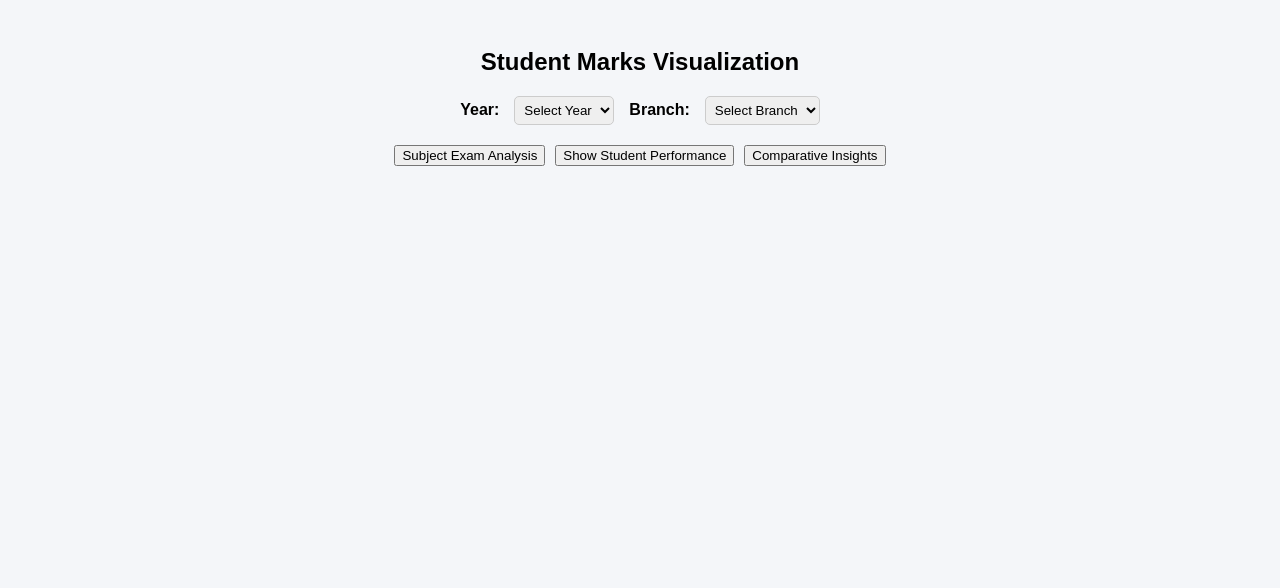
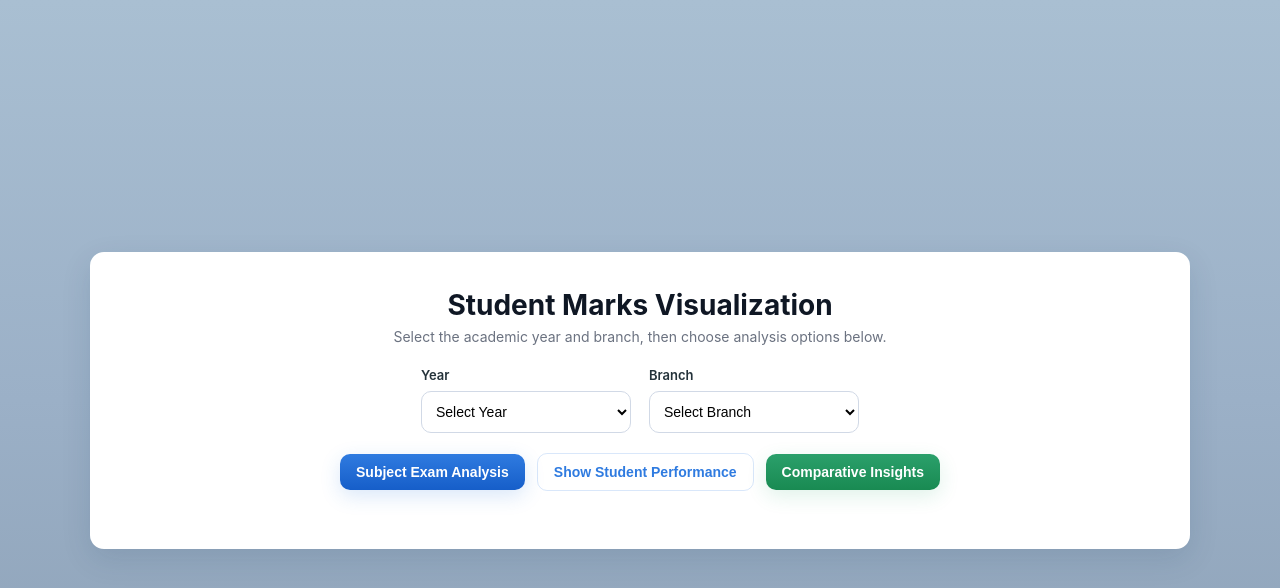
Before and after one commit to sudheer-01/student-management-system, a website: page HodTask/GenerateCharts/generateCharts.html in a window 1280 px wide. Drawn offline with nearby package versions, Linux system fonts and the light colour scheme; no server answers.

Commit message:
generating charts

```diff
--- a/HodTask/GenerateCharts/generateCharts.css
+++ b/HodTask/GenerateCharts/generateCharts.css
@@ -1,58 +1,181 @@
-body {
-  font-family: Arial, sans-serif;
-  background: #f4f6f9;
-  text-align: center;
-  padding: 20px;
+/* General reset and base */
+* { box-sizing: border-box; margin: 0; padding: 0; }
+:root {
+  --bg-start: #e6eef9;
+  --bg-end: #c9d9ea;
+  --card-bg: #ffffff;
+  --accent: #2f7be0;
+  --accent-2: #1aa260;
+  --muted: #6b7280;
+  --radius: 14px;
+  --shadow: 0 10px 30px rgba(18, 52, 86, 0.12);
+  --card-width: 1100px;
 }
 
-.container {
-  width: 80%;
-  margin: auto;
+/* Page background */
+body, html, .page-bg {
+  height: 100%;
+  font-family: "Inter", system-ui, -apple-system, "Segoe UI", Roboto, "Helvetica Neue", Arial;
+  -webkit-font-smoothing: antialiased;
+  -moz-osx-font-smoothing: grayscale;
 }
-.controls {
-  margin-bottom: 20px;
+
+.page-bg {
   display: flex;
+  align-items: center;
+  justify-content: center;
+  padding: 40px;
+  background: linear-gradient(180deg, #a9bfd2 0%, #9bb0c7 50%, #8b9fb4 100%);
+  min-height: 100vh;
+}
+
+/* Card */
+.card {
+  width: min(96%, var(--card-width));
+  background: var(--card-bg);
+  border-radius: var(--radius);
+  padding: 36px;
+  box-shadow: var(--shadow);
+  overflow: hidden;
+}
+
+/* Header */
+.card-header {
+  text-align: center;
+  margin-bottom: 22px;
+}
+.title {
+  font-size: 28px;
+  font-weight: 700;
+  color: #0f1724;
+  margin-bottom: 6px;
+}
+.subtitle {
+  color: var(--muted);
+  font-size: 14px;
+  max-width: 760px;
+  margin: 0 auto;
+}
+
+/* Controls row */
+.controls-row {
+  display: flex;
+  gap: 18px;
   justify-content: center;
   align-items: center;
-  gap: 15px;
+  margin: 20px 0;
+  flex-wrap: wrap;
 }
 
-.controls label {
-  font-weight: bold;
+/* Control block */
+.control {
+  min-width: 210px;
+  display: flex;
+  flex-direction: column;
+  gap: 8px;
+}
+.control label {
+  font-weight: 600;
+  color: #24323a;
+  font-size: 13px;
+}
+.control select {
+  height: 42px;
+  padding: 8px 10px;
+  border-radius: 10px;
+  border: 1px solid #d1d9e6;
+  background: #fff;
+  font-size: 14px;
+  outline: none;
+  transition: box-shadow .18s ease, border-color .18s ease;
+}
+.control select:focus {
+  border-color: var(--accent);
+  box-shadow: 0 6px 18px rgba(47, 123, 224, 0.12);
 }
 
-.controls select,
-.controls input {
-  padding: 5px;
-  border-radius: 5px;
-  border: 1px solid #ccc;
+/* Actions area */
+.actions {
+  display: flex;
+  gap: 16px;
+  justify-content: center;
+  align-items: center;
+  flex-wrap: wrap;
+  margin-bottom: 20px;
 }
 
-.button-group {
-  margin-bottom: 20px;
+/* Buttons */
+.button-group { display:flex; gap: 12px; align-items:center; }
+
+.btn {
+  border: 0;
+  padding: 10px 16px;
+  border-radius: 10px;
+  cursor: pointer;
+  font-weight: 600;
+  font-size: 14px;
+  transition: transform .12s ease, box-shadow .12s ease;
+}
+.btn:active { transform: translateY(1px); }
+
+.btn-primary {
+  background: linear-gradient(180deg, var(--accent), #165ec9);
+  color: #fff;
+  box-shadow: 0 6px 20px rgba(47, 123, 224, 0.18);
+}
+.btn-primary:hover { transform: translateY(-2px); }
+
+.btn-primary-outline {
+  background: transparent;
+  color: var(--accent);
+  border: 1px solid rgba(47,123,224,0.18);
+  box-shadow: none;
+}
+.btn-primary-outline:hover { background: rgba(47,123,224,0.06); transform: translateY(-2px); }
+
+.btn-secondary {
+  background: linear-gradient(180deg, #2ba06b, #198a52);
+  color: #fff;
+  box-shadow: 0 6px 20px rgba(26,162,96,0.14);
+}
+.btn-secondary:hover { transform: translateY(-2px); }
+
+/* Smaller inline controls (subject wrapper / student controls) */
+.inline-control {
+  display:flex;
+  gap: 10px;
+  align-items:center;
+  margin-top: 12px;
+  justify-content: center;
+  flex-wrap: wrap;
+}
+.inline-control label { font-weight: 600; color: #24323a; font-size: 13px; }
+.inline-control select { min-width: 220px; height: 40px; border-radius: 8px; padding: 6px 8px; border: 1px solid #d1d9e6; }
+
+/* Charts area */
+.charts-area {
+  margin-top: 22px;
   display: flex;
-  justify-content: center;
-  gap: 10px;
+  flex-direction: column;
+  gap: 18px;
 }
 
-#chartsContainer {
+/* Each chart container */
+.chart-container {
+  background: #ffffff;
+  border-radius: 12px;
+  padding: 18px;
+  box-shadow: 0 6px 18px rgba(13, 35, 56, 0.06);
+  min-height: 260px;
   display: flex;
-  flex-direction: column; /* Display charts one below the other */
-  gap: 20px;
-  margin-top: 20px;
-  width: 100%;
+  flex-direction: column;
 }
+.chart-container canvas { width: 100% !important; height: 320px !important; }
 
-.chart-container {
-  position: relative;
-  height: 40vh;
-  width: 100%;
-  background: #fff;
-  padding: 15px;
-  border-radius: 8px;
-  box-shadow: 0 2px 4px rgba(0,0,0,0.1);
+/* Responsive tweaks */
+@media (max-width: 880px) {
+  .controls-row { gap: 12px; }
+  .control { min-width: 150px; }
+  .card { padding: 22px; border-radius: 12px; }
+  .chart-container canvas { height: 280px !important; }
 }
-
-canvas {
-  margin-top: 20px;
-}
--- a/HodTask/GenerateCharts/generateCharts.html
+++ b/HodTask/GenerateCharts/generateCharts.html
@@ -1,46 +1,63 @@
 <!DOCTYPE html>
 <html lang="en">
 <head>
-  <meta charset="UTF-8">
-  <title>Student Marks Chart</title>
-  <link rel="stylesheet" href="generateCharts.css">
+  <meta charset="UTF-8" />
+  <meta name="viewport" content="width=device-width, initial-scale=1.0"/>
+  <title>Student Marks Visualization</title>
+  <link rel="stylesheet" href="generateCharts.css" />
   <script src="https://cdn.jsdelivr.net/npm/chart.js"></script>
 </head>
 <body>
-  <div class="container">
-    <h2>Student Marks Visualization</h2>
-    <div class="controls">
-      <label for="year">Year:</label>
-      <select id="year">
+  <div class="page-bg">
+    <main class="card">
+      <header class="card-header">
+        <h1 class="title">Student Marks Visualization</h1>
+        <p class="subtitle">Select the academic year and branch, then choose analysis options below.</p>
+      </header>
+
+      <section class="controls-row">
+        <div class="control">
+          <label for="year">Year</label>
+          <select id="year" aria-label="Select year">
             <option value="">Select Year</option>
           </select>
-      <label for="branch">Branch:</label>
-      <select id="branch">
+        </div>
+
+        <div class="control">
+          <label for="branch">Branch</label>
+          <select id="branch" aria-label="Select branch">
             <option value="">Select Branch</option>
           </select>
         </div>
+      </section>
 
+      <section class="actions">
         <div class="button-group">
-      <button onclick="loadSubjectExamAnalysis()">Subject Exam Analysis</button>
-      <button onclick="showStudentPerformanceControls()">Show Student Performance</button>
-      <button onclick="loadComparativeInsightChart()">Comparative Insights</button>
+          <button class="btn btn-primary" onclick="loadSubjectExamAnalysis()">Subject Exam Analysis</button>
+          <button class="btn btn-primary-outline" onclick="showStudentPerformanceControls()">Show Student Performance</button>
+          <button class="btn btn-secondary" onclick="loadComparativeInsightChart()">Comparative Insights</button>
         </div>
 
-    <!-- ✅ Moved subject dropdown here (below buttons) -->
-    <div id="subjectWrapper" class="controls" style="display: none; margin-top: 10px;">
-      <label for="subject">Choose Subject:</label>
+        <!-- Subject dropdown (hidden by default, shown by JS) -->
+        <div id="subjectWrapper" class="inline-control" style="display: none;">
+          <label for="subject">Choose Subject</label>
           <select id="subject">
             <option value="">Select Subject</option>
           </select>
         </div>
 
-    <div id="studentPerformanceControls" class="controls" style="display: none;">
-      <label for="studentHtno">Select Student:</label>
-      <select id="studentHtno"></select>
-      <button onclick="loadStudentPerformanceChart()">Load Student Performance</button>
+        <!-- Student selection controls (hidden by default, shown by JS) -->
+        <div id="studentPerformanceControls" class="inline-control" style="display: none;">
+          <label for="studentHtno">Select Student</label>
+          <select id="studentHtno" aria-label="Select student"></select>
+          <button class="btn btn-small btn-primary" onclick="loadStudentPerformanceChart()">Load Performance</button>
         </div>
+      </section>
 
-    <div id="chartsContainer"></div>
+      <section id="chartsContainer" class="charts-area">
+        <!-- Charts are appended here by JS -->
+      </section>
+    </main>
   </div>
 
   <script src="generateCharts.js"></script>
--- a/HodTask/GenerateCharts/generateCharts.js
+++ b/HodTask/GenerateCharts/generateCharts.js
@@ -334,7 +334,6 @@ async function loadComparativeInsightChart() {
     });
 }
 
-
 // INITIAL LOAD
 document.addEventListener('DOMContentLoaded', async () => {
     const yearSelect = document.getElementById("year");
```
Lines whose indentation alone changed are shown as unchanged.
